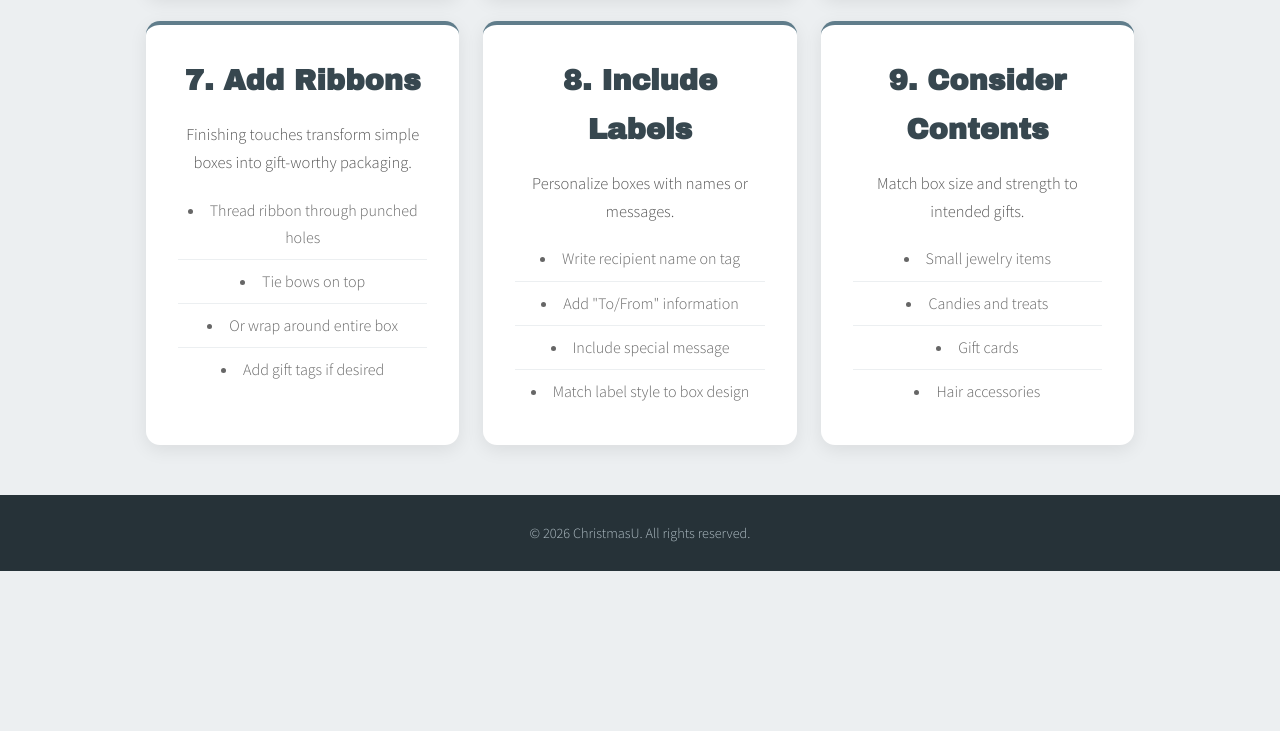
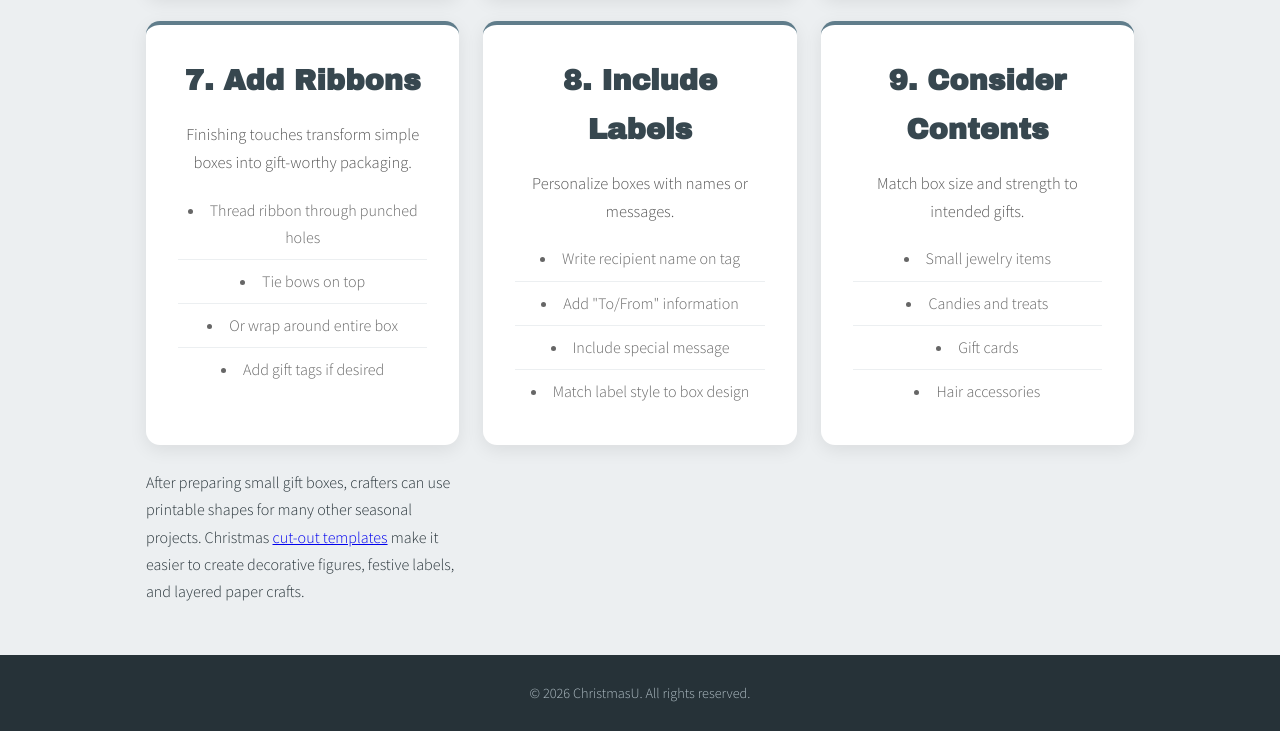
Before and after one commit to sangatechs/SmallPresents, a plain HTML site: page index.html in a window 1280 px wide. Shown: the part 1347-2078 px from the top of the page. Before the commit the page ends 1918 px from the top, so only its background shows below. Drawn offline with Linux system fonts and the light colour scheme.

Commit message:
Update index.html

```diff
--- a/index.html
+++ b/index.html
@@ -4,6 +4,7 @@
 <meta charset="UTF-8">
 <meta name="viewport" content="width=device-width, initial-scale=1.0">
 <title>How to Make Printable Christmas Gift Boxes for Small Presents</title>
+  <meta name="google-site-verification" content="G6qRA-muSqUCIQ7RyDXGo_DKKuOE5TjwL_pAaZJJj9M" />
 <meta name="description" content="Create small gift boxes from printable templates with step-by-step assembly instructions.">
 <link rel="canonical" href=""><script>document.querySelector('link[rel="canonical"]').href=window.location.href;</script>
 <script type="application/ld+json">{"@context":"https://schema.org","@type":"Article","headline":"How to Make Printable Christmas Gift Boxes for Small Presents","publisher":{"@type":"Organization","name":"ChristmasU"}}</script>
@@ -109,6 +110,7 @@ footer{background:#263238;color:#b0bec5;text-align:center;padding:26px;margin-to
 <li>Gift cards</li>
 <li>Hair accessories</li>
 </div>
+  <p>After preparing small gift boxes, crafters can use printable shapes for many other seasonal projects. Christmas <a href="https://festivepapercrafts.neocities.org/">cut-out templates</a> make it easier to create decorative figures, festive labels, and layered paper crafts.</p>
 </div>
 </div>
 <footer>© 2026 ChristmasU. All rights reserved.</footer>
```
